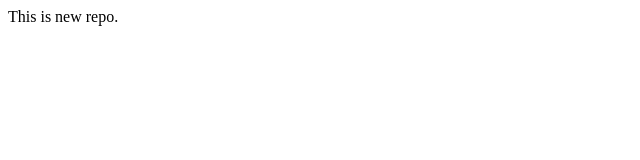
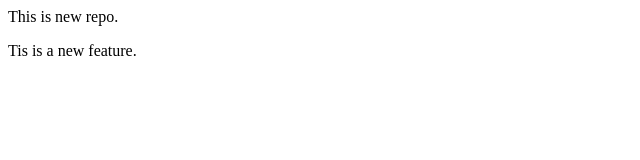
Before and after one commit to hackbuddy1/localrepo, a plain HTML site: page index.html in a window 1280 px wide. Shown: the whole page, without its empty margins (0-640 px from the left). Drawn offline with Linux system fonts and the light colour scheme.

Commit message:
Add feature

```diff
--- a/index.html
+++ b/index.html
@@ -1 +1,2 @@
 <p>This is new repo.</p>
+<p>Tis is a new feature.</p>
```
